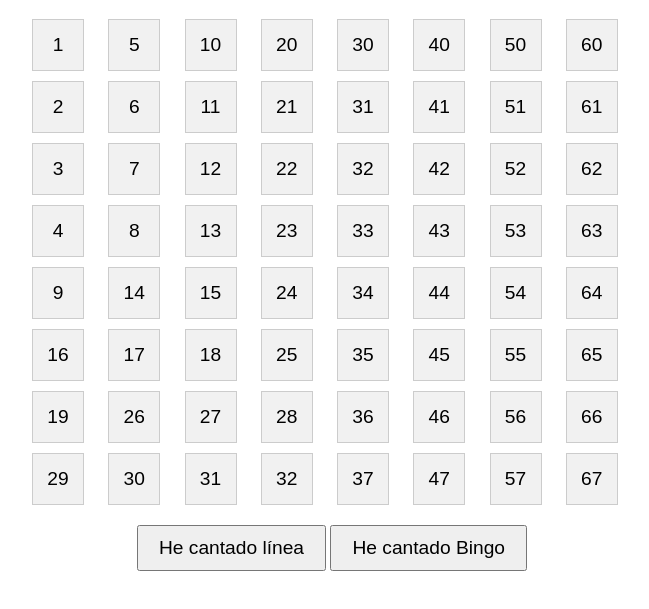
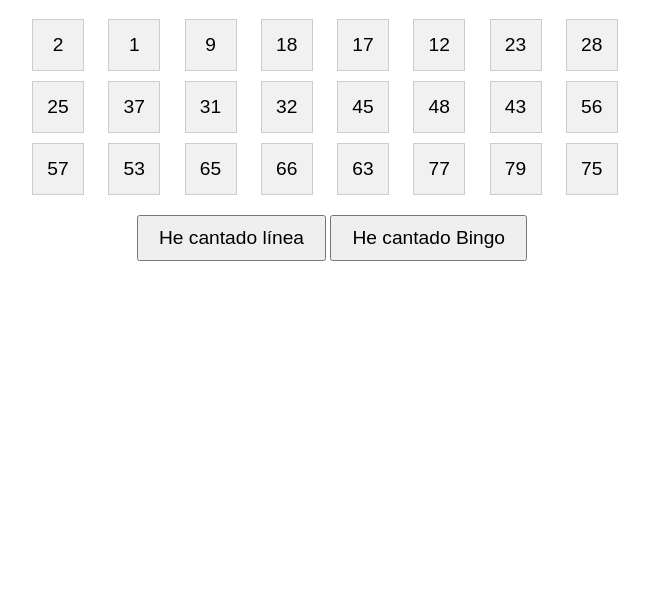
Before and after one commit to Mikymallorca007/Bingo, a plain HTML site: page Jugador001.html in a window 1280 px wide. Shown: the part 61-670 px from the top of the page, without its empty margins (308-957 px from the left). Drawn offline with Linux system fonts and the light colour scheme.

Commit message:
Update Jugador001.html

```diff
--- a/Jugador001.html
+++ b/Jugador001.html
@@ -30,6 +30,10 @@
         .marcada {
             background-color: #90EE90;
         }
+        .bombero {
+            background-color: #ffcc00;
+            font-size: 0.8em;
+        }
         .boton {
             padding: 10px 20px;
             font-size: 1.2em;
@@ -50,23 +54,36 @@
         // ID del jugador
         const jugadorID = 'jugador001';
 
-        // Cartón de ejemplo (esto debería venir del servidor o ser generado dinámicamente)
-        const carton = [
-            [1, 5, 10, 20, 30, 40, 50, 60],
-            [2, 6, 11, 21, 31, 41, 51, 61],
-            [3, 7, 12, 22, 32, 42, 52, 62],
-            [4, 8, 13, 23, 33, 43, 53, 63],
-            [9, 14, 15, 24, 34, 44, 54, 64],
-            [16, 17, 18, 25, 35, 45, 55, 65],
-            [19, 26, 27, 28, 36, 46, 56, 66],
-            [29, 30, 31, 32, 37, 47, 57, 67]
-        ];
+        // Función para generar un número aleatorio dentro de un rango específico
+        function numeroAleatorio(rangoMin, rangoMax) {
+            return Math.floor(Math.random() * (rangoMax - rangoMin + 1)) + rangoMin;
+        }
 
-        // Función para generar el cartón en el HTML
+        // Función para generar un cartón de bingo aleatorio
         function generarCarton() {
             const cartonDiv = document.getElementById('carton');
+            const carton = [];
+
+            // Generar el cartón respetando los rangos de números
+            for (let i = 0; i < 8; i++) {
+                let columna = [];
+                let rangoMin = i * 10 + 1;
+                let rangoMax = (i + 1) * 10;
+
+                while (columna.length < 3) {
+                    let numero = numeroAleatorio(rangoMin, rangoMax);
+                    if (!columna.includes(numero)) {
+                        columna.push(numero);
+                    }
+                }
+                carton.push(columna);
+            }
+
+            // Para asegurar que el cartón tenga 15 números, se agregan casillas vacías
+            let casillas = 0;
+            cartonDiv.innerHTML = '';  // Limpiar el cartón actual
             carton.forEach(fila => {
-                fila.forEach(num => {
+                fila.forEach((num, index) => {
                     const casilla = document.createElement('div');
                     casilla.classList.add('casilla');
                     casilla.textContent = num;
@@ -74,26 +91,35 @@
                         casilla.classList.toggle('marcada');
                     };
                     cartonDiv.appendChild(casilla);
+                    casillas++;
                 });
             });
+
+            // Añadir casillas de bombo (vacías) para completar el cartón
+            for (let i = casillas; i < 24; i++) {
+                const casilla = document.createElement('div');
+                casilla.classList.add('casilla', 'bombero');
+                casilla.textContent = 'Bombo';
+                casilla.onclick = function() {
+                    casilla.classList.toggle('marcada');
+                };
+                cartonDiv.appendChild(casilla);
+            }
         }
 
         // Función para enviar la línea cantada
         function enviarLinea() {
-            // Aquí se envía al servidor para notificar al master
             alert("¡He cantado línea!");
-            // Enviar datos al servidor (esto es solo un ejemplo)
             fetch(`/linea/${jugadorID}`, { method: 'POST' });
         }
 
         // Función para enviar el bingo
         function enviarBingo() {
             alert("¡He cantado Bingo!");
-            // Enviar datos al servidor
             fetch(`/bingo/${jugadorID}`, { method: 'POST' });
         }
 
-        // Generar cartón cuando se carga la página
+        // Generar el cartón cuando se carga la página
         generarCarton();
     </script>
 </body>
```
